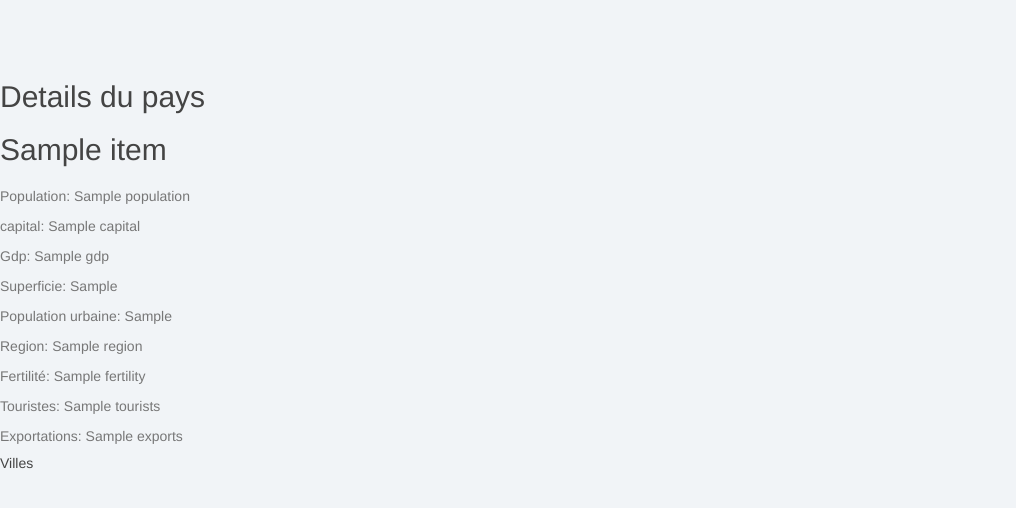
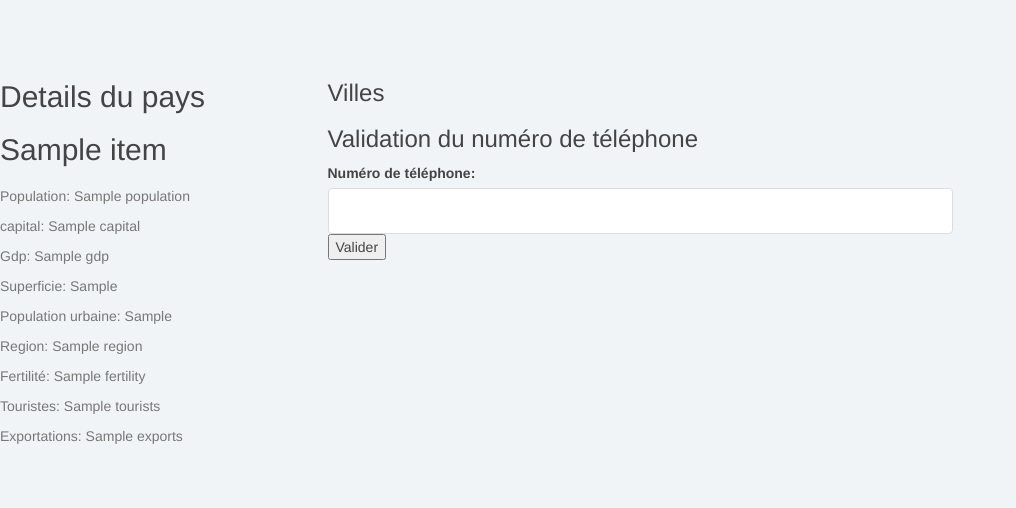
Before and after one commit to HolyFrancis/country, a Django app: page /country_details/ in a window 1280 px wide. Shown: the top 508 px of the page, without its empty margins (0-1016 px from the left). Run offline with Django 4.2, Linux system fonts and the light colour scheme; tables that the repository leaves empty hold one stand-in row (values such as "Sample post"); a database or web service that is not in the repository returns one stand-in record (values such as "Sample title"); data that the repository does not hold is empty; some libraries are stand-ins or nearby versions.

Commit message:
form for validation

```diff
--- a/api/templates/api/country_details.html
+++ b/api/templates/api/country_details.html
@@ -27,10 +27,21 @@
                     <p class="card-text">Exportations: {{country.exports}}</p>
                   </div>
                 </div>
-                <a href=""><h5>Villes</h5></a>
 
-                  </ul>
               {% endfor%}
+              </div>
+              <div class="col-md-6">
+                <a href=""><h3>Villes</h3></a>
+                <h3>Validation du numéro de téléphone</h3>
+                <form method="post" action="{% url 'phone_validation' %}">
+                    {% csrf_token %}
+                    <div class="mb-3">
+                      <label class="form-label" for="phone_number">Numéro de téléphone:</label>
+                      <input class="form-control" type="text" name="phone_number" required>
+                    </div>
+                    <button type="submit">Valider</button>
+                </form>
+
               </div>
 
             </div>
```
